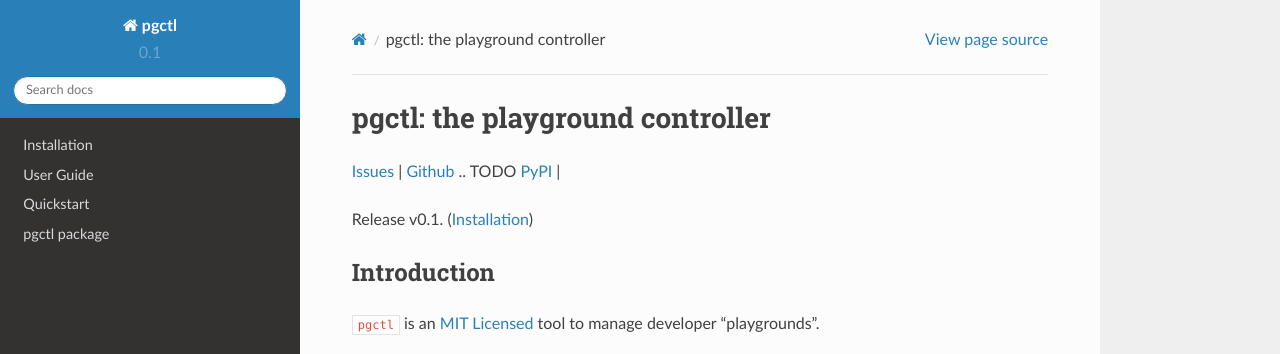
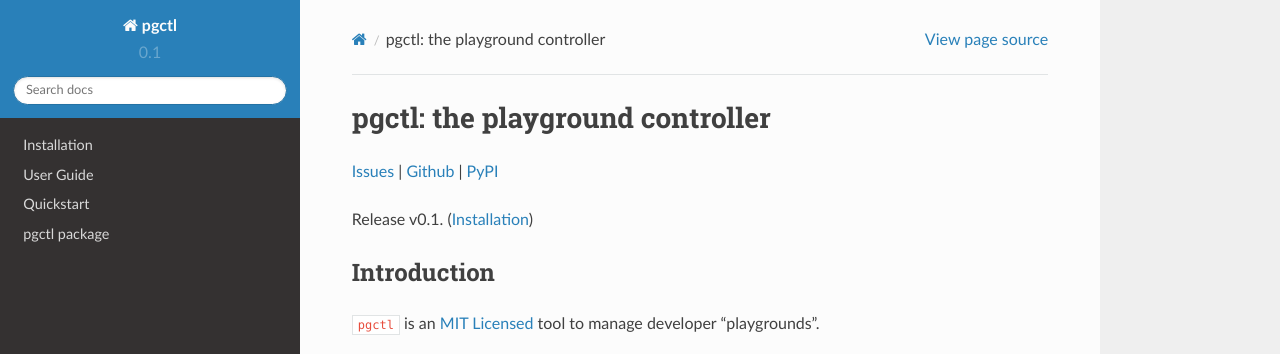
Before and after one commit to Yelp/pgctl, a Sphinx documentation site: the page built from docs/source/index.rst, in a window 1280 px wide and 900 px high. Shown: the top 354 px of the window. Built offline with Sphinx 7.4.7 and the Read the Docs theme 2.0.0, drawn with Linux system fonts in a browser that asks for light colours; pages that are not in the unit, such as notebooks, are missing from menus.

Commit message:
update doc links

```diff
--- a/docs/source/index.rst
+++ b/docs/source/index.rst
@@ -8,9 +8,9 @@
 
 pgctl: the playground controller
 ================================
-`Issues <https://github.com/pypa/virtualenv/issues>`_ |
-`Github <https://github.com/pypa/virtualenv>`_
-.. TODO `PyPI <https://pypi.python.org/pypi/virtualenv/>`_ |
+`Issues <https://github.com/yelp/pgctl/issues>`_ |
+`Github <https://github.com/pypa/pgctl>`_ |
+`PyPI <https://pypi.python.org/pypi/pgctl/>`_
 
 Release v\ |version|. (:ref:`Installation <install>`)
 
```
